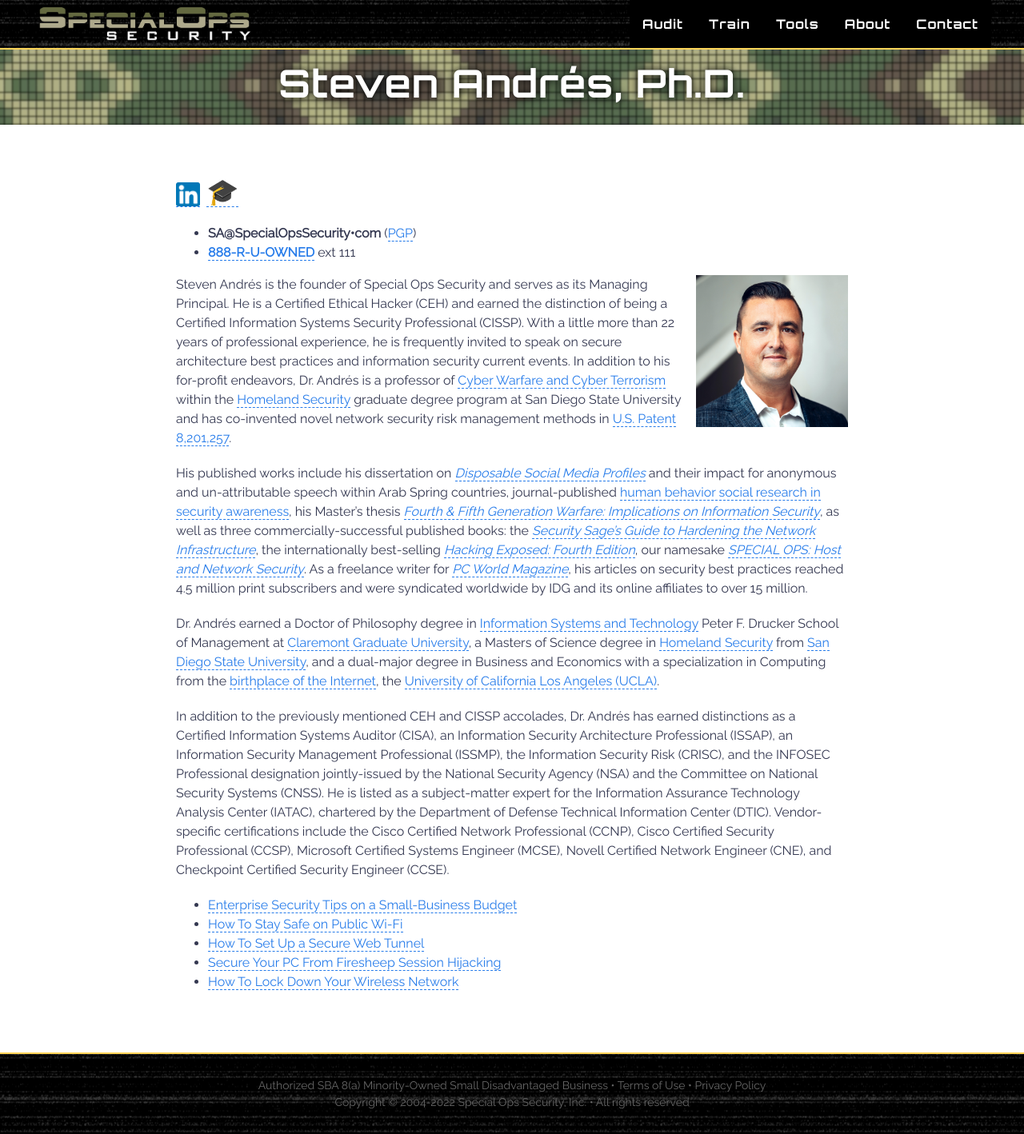
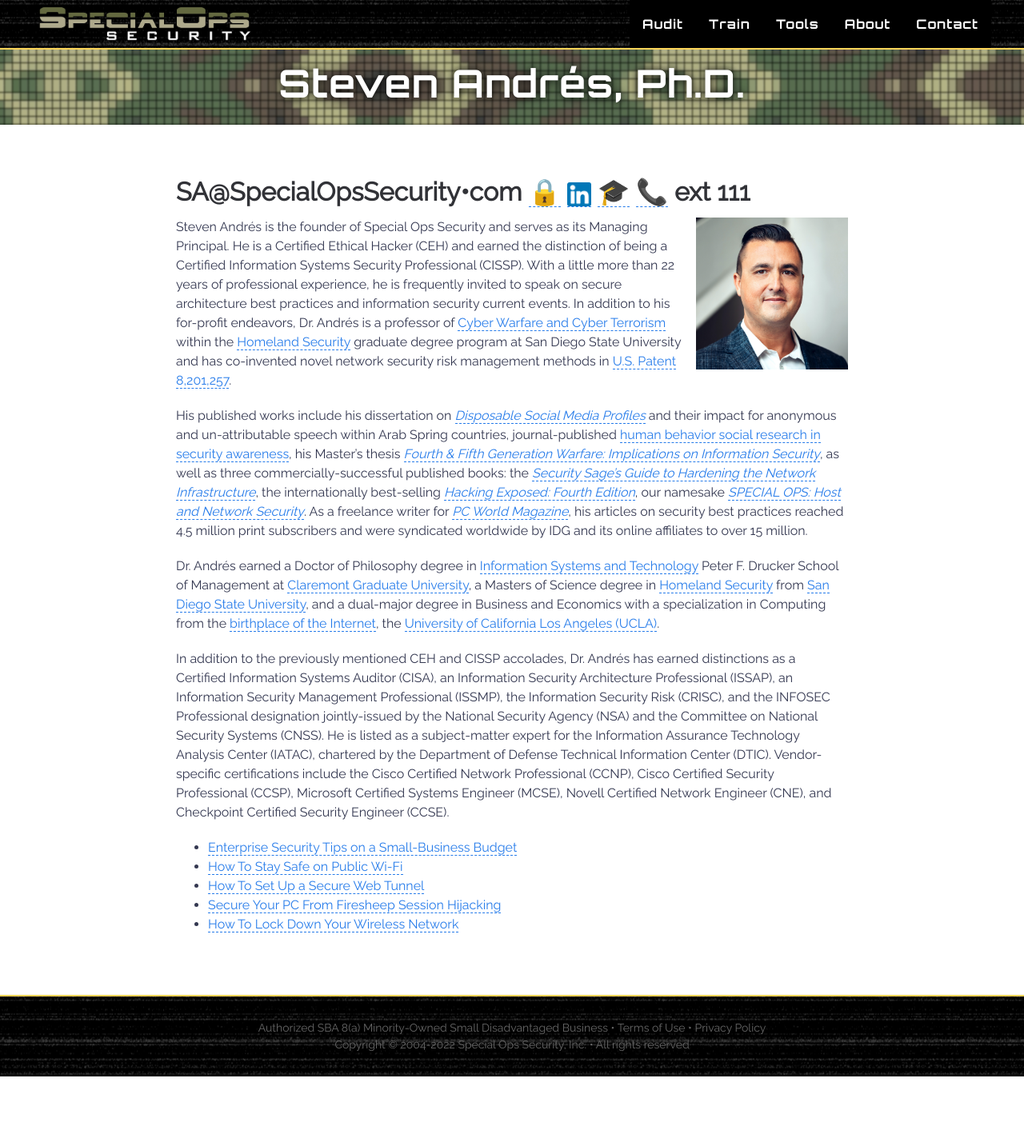
Before and after one commit to specialopssecurity/specialopssecurity.github.io, a Jekyll site: the page built from andres.md, in a window 1280 px wide. Shown: the whole page at 80% size. Built offline with Jekyll 4.4.1, drawn with Linux system fonts in a browser that asks for light colours; after the commit the page ends 1346 px from its top, so only the background shows below that.

Commit message:
Update andres.md

```diff
--- a/andres.md
+++ b/andres.md
@@ -5,10 +5,7 @@
 ---
 
 
-#  [![LinkedIn](/assets/img/icons/linkedin.png)](https://linkedin.com/in/stevenandres){:target="_blank"} [🎓](https://homelandsecurity.sdsu.edu/faculty/andres){:target="_blank"}
-
-* __SA@SpecialOpsSecurity•com__ ([PGP](https://keybase.io/stevenandres/pgp_keys.asc?fingerprint=f8e8a9a76ab9452fea3925793ecf7d681f3fa845))
-* __[888-R-U-OWNED](tel:+18887869633)__ ext 111
+# SA@SpecialOpsSecurity•com [🔒](https://keybase.io/stevenandres/pgp_keys.asc?fingerprint=f8e8a9a76ab9452fea3925793ecf7d681f3fa845){:target="_blank"} [![LinkedIn](/assets/img/icons/linkedin.png)](https://linkedin.com/in/stevenandres){:target="_blank"} [🎓](https://homelandsecurity.sdsu.edu/faculty/andres){:target="_blank"} [📞](tel:+18887869633) ext 111
 
 
 [<img class="headshot" align="right" src="/assets/img/team/andres.jpg" title="Click to Expand" />](/assets/img/team/andres.jpg)
```
